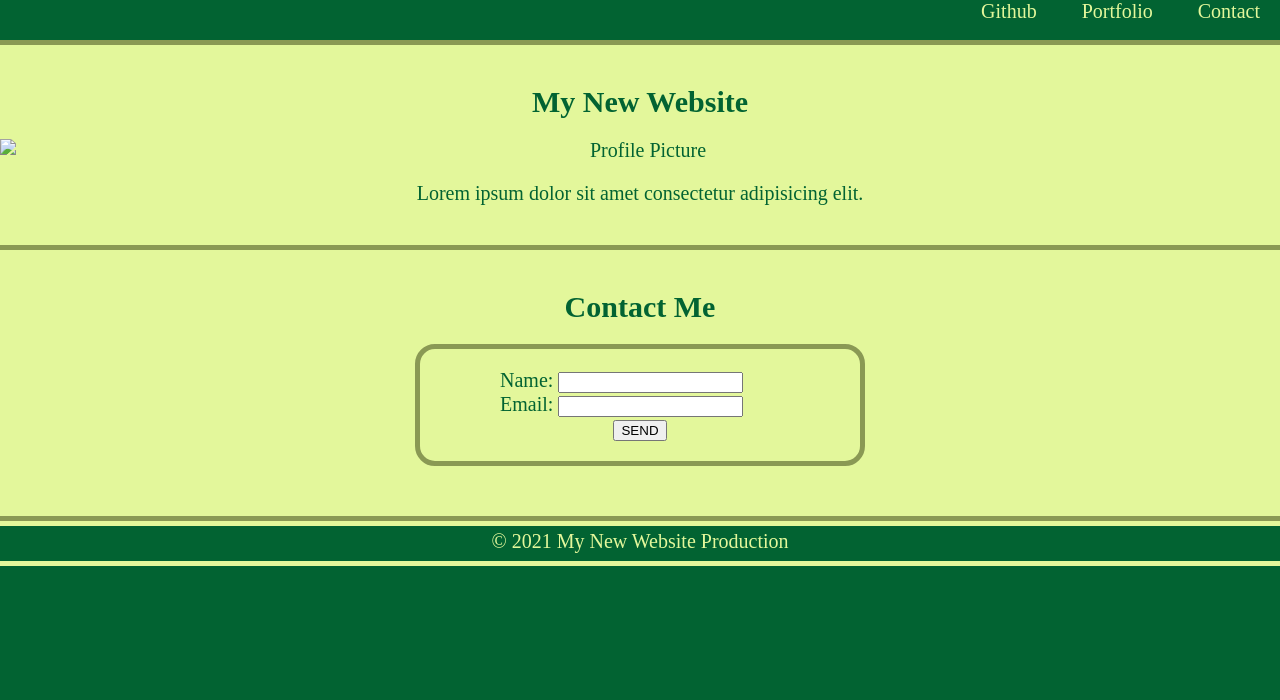
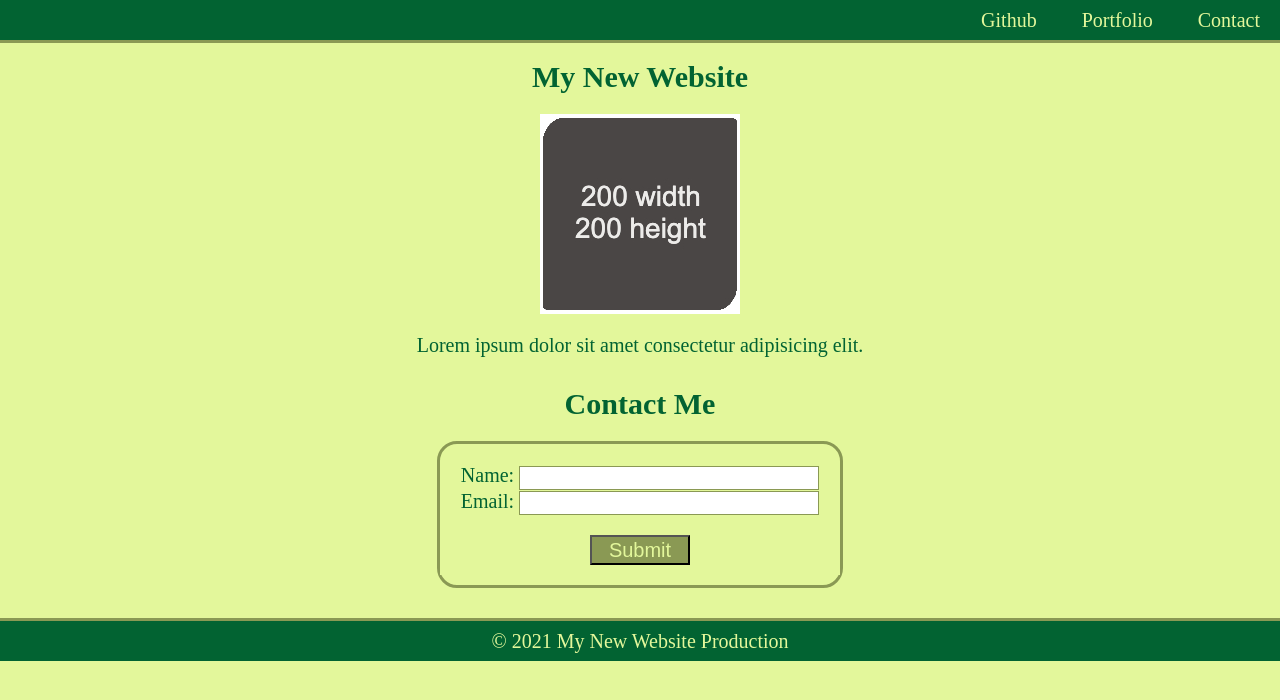
Before and after one commit to Nara1469/MiniProject, a plain HTML site: page index.html in a window 1280 px wide. Drawn offline with Linux system fonts and the light colour scheme.

Commit message:
Added some style and some changes at index.html

```diff
--- a/assets/css/style.css
+++ b/assets/css/style.css
@@ -1,31 +1,40 @@
 * {
   margin: 0;
+  padding: 0;
 }
 
 body {
   position: relative;
-    font-family: 'Times New Roman', Times, serif;
+  font-family: 'Times New Roman', Times, sans-serif;
   font-size: 20px;
-    background-color: #026332;
-    color: #e3f79b;
+  background-color: #e3f79b;
+  color: #026332;
 }
 
-  header {
+header,
+footer {
+  width: 100%;
+  line-height: 40px;
+  color: #e3f79b;
+  background-color: #026332;
+}
+
+header{
   position: fixed;
-    width: 100%;
-    height: 40px;
-    line-heigh
-    t: 40px;
-    text-align: right;
+  border-bottom: 3px solid #8a9954;
+}
+
+footer {
+  position: absolute;
+  border-top: 3px solid #8a9954;
 }
 
 main {
-    display: block;
-    padding: 40px 0;
+  padding-top: 40px;
 }
 
 li {
-    display: inline;
+  display: inline-block;
   padding: 0px 20px;
 }
 
@@ -40,8 +49,7 @@
 }
 
 section {
-    padding: 40px 0px;
-    border-top: 5px solid #8a9954;
+  padding: 20px 0px 10px 0px;
   background-color: #e3f79b;
   color: #026332;
 }
@@ -49,9 +57,29 @@
 form {
   width: 400px;
   margin: 20px auto;
-    padding: 20px;
-    border: 5px solid #8a9954;
+  padding: 20px 0px 10px 0px;
+  border: 3px solid #8a9954;
   border-radius: 20px;
+}
+
+label {
+  /*display: inline-block;*/
+  width: 50px;
+}
+
+input {
+  box-sizing: border-box;
+  border: 1px solid #8a9954;
+  width: 300px;
+  height: 24px;
+}
+
+button {
+  height: 30px;
+  width: 100px;
+  background-color: #8a9954;
+  color: #e3f79b;
+  font-size: 20px;
 }
 
 .text-center {
@@ -61,14 +89,3 @@
 .text-right {
   text-align: right;
 }
-
-  footer {
-    position: absolute;
-    width: 100%;
-    height: 40px;
-    line-height: 40px;
-    bottom: 0;
-    /* ????? */
-    border-top: 5px solid #8a9954;
-    border-bottom: 5px solid #e3f79b;
-  }
--- a/index.html
+++ b/index.html
@@ -8,26 +8,24 @@
     <title>Student Website</title>
 </head>
 <body>
-    <header>
-      <nav class="text-right">
+  <header class="text-right">
     <ul>
-          <li> <a href="https://github.com/">Github</a></li>
-          <li> <a href="#">Portfolio</a></li>
-          <li> <a href="#contact">Contact</a></li>
+      <li><a href="https://github.com/">Github</a></li>
+      <li><a href="#">Portfolio</a></li>
+      <li><a href="#contact">Contact</a></li>
     </ul>
-      </nav>
   </header>
 
   <main>
     <section class="text-center">
       <h1>My New Website</h1>
-          <img src="./assets/images/image-1.jpg" alt="Profile Picture"/>
+      <img src="./assets/images/image-1.jpg" alt="Coming Soon"/>
       <p>Lorem ipsum dolor sit amet consectetur adipisicing elit.</p>
     </section>
 
-        <section>
-          <h2 class="text-center">Contact Me</h2>
-          <form>
+    <section class="text-center">
+      <h2>Contact Me</h2>
+      <form id="contact">
         <ul>
           <li>
             <label class="text-right" for="name">Name:</label>
@@ -35,18 +33,18 @@
           </li>
           <li>
             <label class="text-right" for="email">Email:</label>
-                <input type="text" id="email" name="user-email">
+            <input type="email" id="email" name="user-email">
           </li>
         </ul>
-            <div class="text-center">
-              <button type="submit">SEND</button>
-            </div>
+        <section>
+          <button type="submit">Submit</button>
+        </section>
       </form>
     </section>
   </main>
 
-    <footer>
-        <p class="text-center">&copy; 2021 My New Website Production</p>
+  <footer class="text-center">
+    <p>&copy; 2021 My New Website Production</p>
   </footer>
 </body>
 
```
Also changed, not shown: assets/images/image-1.jpg (added). Lines whose indentation alone changed are shown as unchanged.
